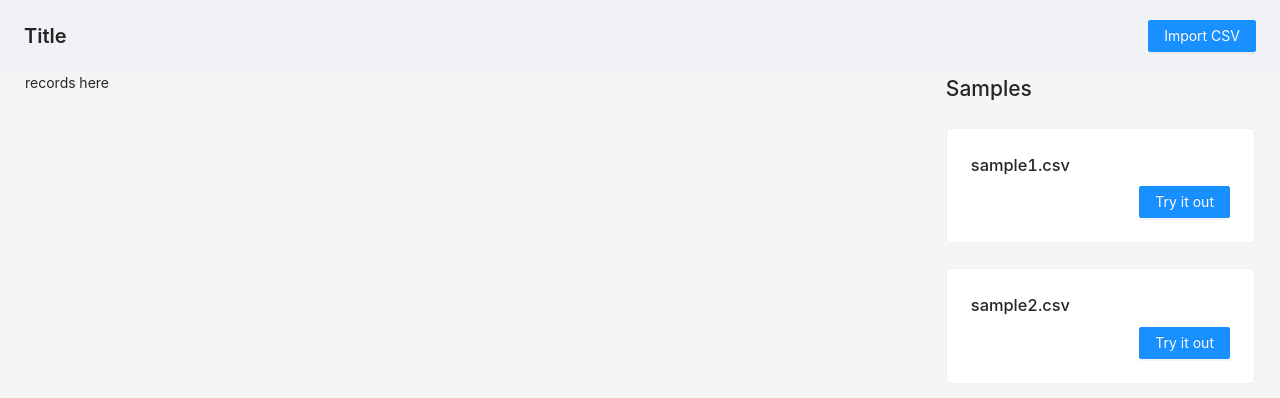
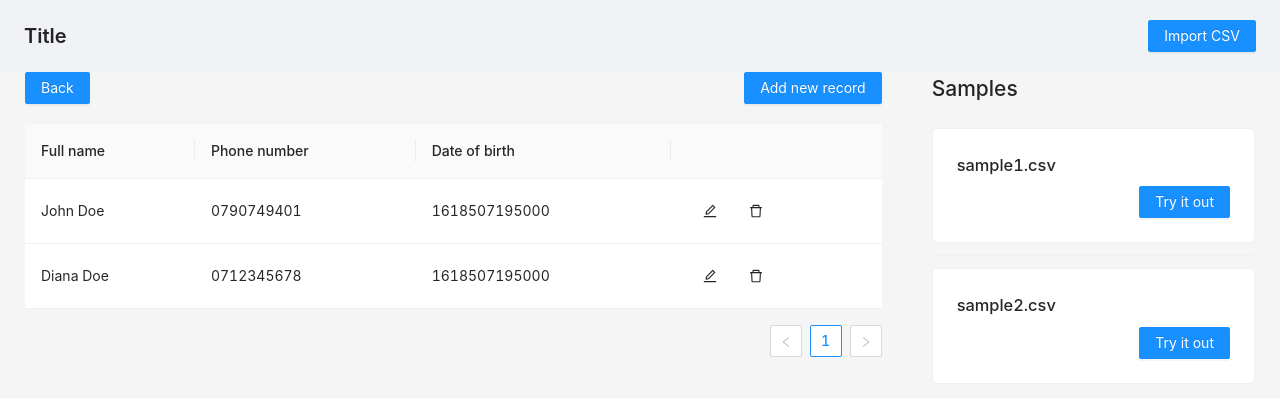
Before and after one commit to jama5262/kyc-csv-processor, a React (Create React App) app in the folder react-client/: page /1 in a window 1280 px wide. Shown: the top 398 px of the page. Built offline with nearby package versions, Linux system fonts and the light colour scheme.

Commit message:
Set up the records table for each kyc

```diff
--- a/react-client/src/components/App.js
+++ b/react-client/src/components/App.js
@@ -6,6 +6,7 @@ import {
 
 import Samples from "./Samples";
 import KYC from "./KYC";
+import Records from "./Records";
 
 
 import { Layout, PageHeader, Row, Col, Button } from 'antd'
@@ -27,7 +28,7 @@ function App() {
         ]}
       />
       <Content style={{ padding: '0 25px', backgroundColor: "#F5F5F5" }}>
-        <Row gutter={70}>
+        <Row gutter={50}>
           <Col span={17}>
             <Router>
               <Switch>
@@ -35,7 +36,7 @@ function App() {
                   <KYC />
                 </Route>
                 <Route path="/:kycId">
-                  <div>records here</div>
+                  <Records />
                 </Route>
               </Switch>
             </Router>
--- a/react-client/src/components/KYC.js
+++ b/react-client/src/components/KYC.js
@@ -12,8 +12,8 @@ const KYC = () => {
     const kycs = useSelector(state => state.kyc)
     let history = useHistory();
 
-    const handleChange = () => {
-        history.push("/records")
+    const handleChange = (id) => {
+        history.push(`/${id}`)
     }
 
     const list = (
@@ -31,7 +31,9 @@ const KYC = () => {
                                 <p>No. of records: <Text strong>22</Text></p>
                             </Col>
                             <Col>
-                                <Button type="primary" onClick={handleChange}>View</Button>
+                                <Button type="primary" onClick={() => {
+                                    handleChange(kyc.id)
+                                }}>View</Button>
                             </Col>
                         </Row>
                     </Card>
--- a/react-client/src/components/Records.js
+++ b/react-client/src/components/Records.js
@@ -0,0 +1,108 @@
+import React, { useState } from 'react'
+import { useParams, useHistory } from "react-router-dom";
+import { useSelector } from "react-redux";
+
+import { Table, Row, Col, Button, Modal, Input, DatePicker } from 'antd'
+import { DeleteOutlined, EditOutlined } from '@ant-design/icons'
+
+import moment from 'moment';
+
+const Records = () => {
+
+    let { kycId } = useParams();
+    let history = useHistory();
+    const records = useSelector(state => state.records[kycId])
+
+    let [showModal, setShowModal] = useState(false)
+    let [record, setRecord] = useState({})
+
+    const handleBack = () => {
+        history.goBack()
+    }
+
+    const handleOk = () => {
+
+        setShowModal(false)
+    }
+
+    const handleCancel = () => {
+        setShowModal(false)
+    }
+
+    const handleAddRecord = () => {
+        setRecord({})
+        setShowModal(true)
+    }
+
+    const handleUpdateRecord = (oldRecord) => {
+        setRecord(oldRecord)
+        setShowModal(true)
+    }
+
+    const columns = [
+        {
+            title: 'Full name',
+            dataIndex: 'name',
+            key: 'name',
+        },
+        {
+            title: 'Phone number',
+            dataIndex: 'phone',
+            key: 'phone',
+        },
+        {
+            title: 'Date of birth',
+            dataIndex: 'dobTimestamp',
+            key: 'dobTimestamp',
+        },
+        {
+            key: 'action',
+            render: (text, record) => (
+                <div>
+                    <Button type="text" onClick={() => {
+                        handleUpdateRecord(record)
+                    }}><EditOutlined /></Button>
+                    <Button type="text"><DeleteOutlined /></Button>
+                </div>
+            ),
+        }
+    ];
+
+    return (
+        <div>
+            <Modal title="Basic Modal" visible={showModal} onOk={handleOk} onCancel={handleCancel}>
+                <Row gutter={[0, 20]}>
+                    <Input placeholder="Full names" value={record.name} onChange={(e) => {
+                        setRecord({ ...record, name: e.target.value })
+                    }} />
+                    <Input placeholder="Phone" value={record.phone} onChange={(e) => {
+                        setRecord({ ...record, phone: e.target.value })
+                    }} />
+                    <DatePicker value={moment(record.dobTimestamp)} onChange={(date, _) => {
+                        if (date === null) return
+                        setRecord({ ...record, dobTimestamp: moment(date).valueOf() })
+                    }} />
+                </Row>
+            </Modal>
+            <Row
+                justify="end"
+                gutter={[0, 20]}>
+                <Col span={24}>
+                    <Row justify="space-between">
+                        <Col>
+                            <Button type="primary" onClick={handleBack}>Back</Button>
+                        </Col>
+                        <Col>
+                            <Button type="primary" onClick={handleAddRecord}>Add new record</Button>
+                        </Col>
+                    </Row>
+                </Col>
+                <Col span={24}>
+                    <Table dataSource={records} columns={columns} />
+                </Col>
+            </Row>
+        </div>
+    )
+}
+
+export default Records
--- a/react-client/src/redux/reducers/kyc.js
+++ b/react-client/src/redux/reducers/kyc.js
@@ -2,10 +2,16 @@ import { ADD_KYC, DELETE_KYC } from "../../utils/actionConstants"
 
 const initialState = [
     {
-        id: "eiruwoieruworq",
+        id: "1",
         name: "Students",
         fileName: "students.csv",
         recordCount: 20
+    },
+    {
+        id: "2",
+        name: "Teachers",
+        fileName: "teachers.csv",
+        recordCount: 2
     },
 ]
 
--- a/react-client/src/redux/reducers/records.js
+++ b/react-client/src/redux/reducers/records.js
@@ -1,18 +1,20 @@
 import { ADD_ALL_RECORDS, ADD_RECORD, DELETE_RECORD } from "../../utils/actionConstants"
 
 const initialState = {
-    kycId: [
+    "1": [
         {
-            id: "",
-            name: "",
-            phone: "",
-            dobTimestamp: ""
+            id: "1",
+            key: "1",
+            name: "John Doe",
+            phone: "0790749401",
+            dobTimestamp: 1618507195000
         },
         {
-            id: "",
-            name: "",
-            phone: "",
-            dobTimestamp: ""
+            id: "2",
+            key: "2",
+            name: "Diana Doe",
+            phone: "0712345678",
+            dobTimestamp: 1618507195000
         }
     ]
 }
```
